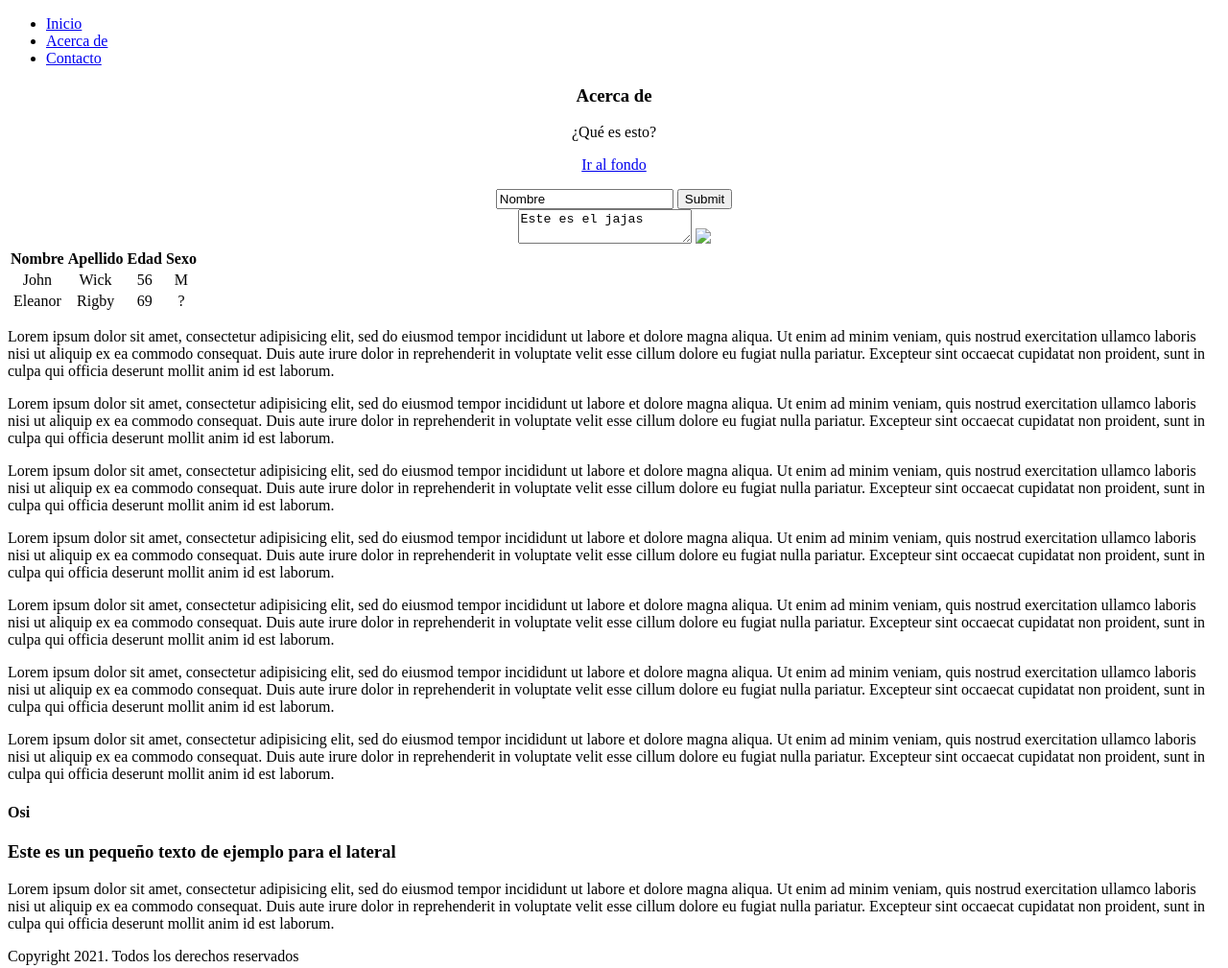
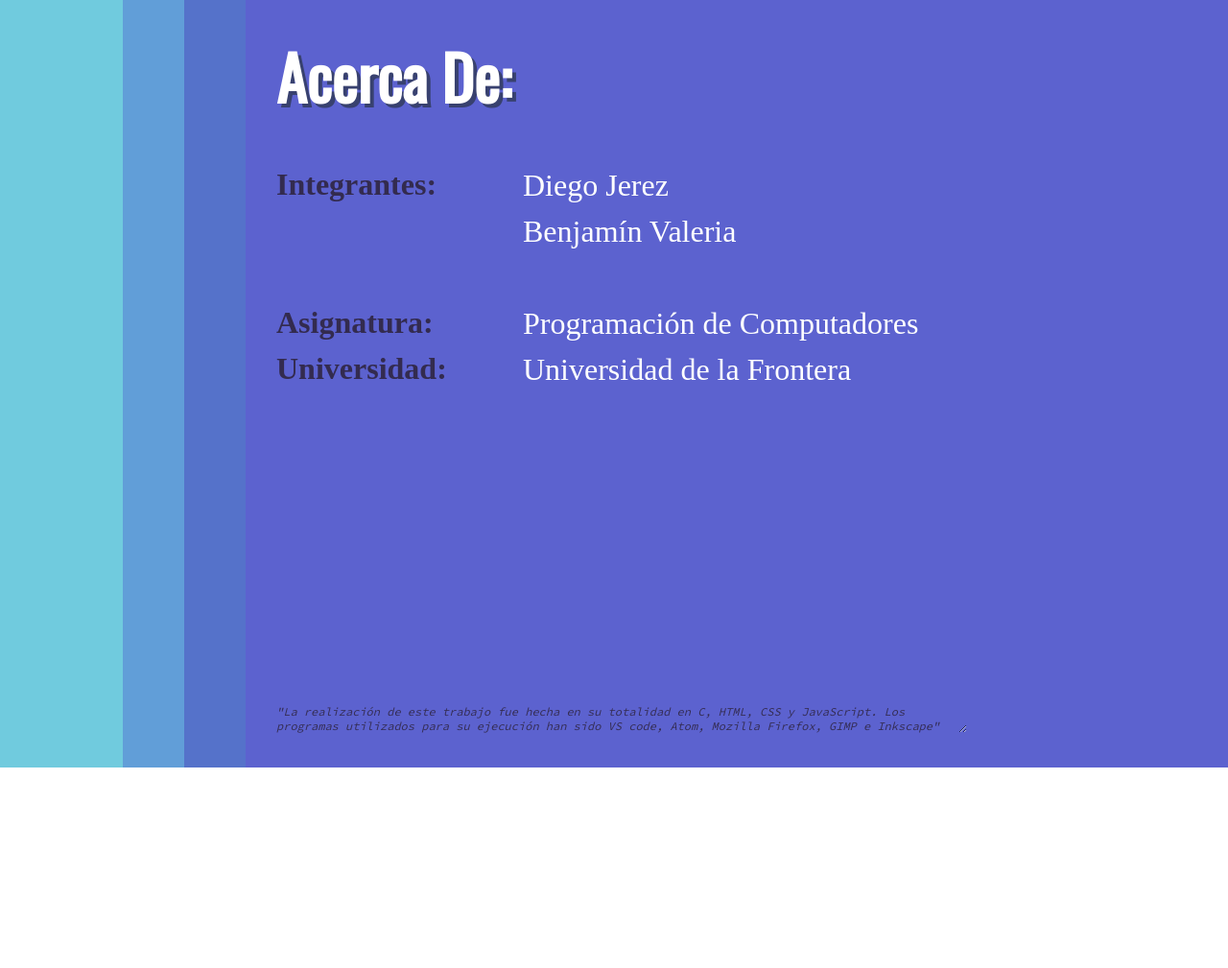
Before and after one commit to bvaleria02/tarea-3, a plain HTML site: page servicio-web/about/about.html in a window 1280 px wide. Shown: the whole page at 96% size. After the commit the page ends 800 px from the top, so only its background shows below. Drawn offline with nearby package versions, Linux system fonts and the light colour scheme; a web font is replaced by a local one.

Commit message:
Página de acerca de actualizada

```diff
--- a/servicio-web/about/about.html
+++ b/servicio-web/about/about.html
@@ -8,68 +8,71 @@
         <meta name="robots" content="noindex">
         <meta http-equiv="X-UA-Compatible" content="ie=edge">
         <link rel="icon" href="../media/icono.ico">
+
         <title>Acerca de</title>
+
+        <link rel="preconnect" href="https://fonts.googleapis.com">
+        <link rel="preconnect" href="https://fonts.gstatic.com" crossorigin>
+        <link href="https://fonts.googleapis.com/css2?family=Oswald&display=swap" rel="stylesheet">
+
+        <link rel="preconnect" href="https://fonts.googleapis.com">
+        <link rel="preconnect" href="https://fonts.gstatic.com" crossorigin>
+        <link href="https://fonts.googleapis.com/css2?family=Oswald&family=Source+Code+Pro&display=swap" rel="stylesheet">
+
+        <link rel="preconnect" href="https://fonts.googleapis.com">
+        <link rel="preconnect" href="https://fonts.gstatic.com" crossorigin>
+        <link href="https://fonts.googleapis.com/css2?family=PT+Serif+Caption&display=swap" rel="stylesheet">
+
+        <link rel="stylesheet" href="../stylesheet/about.css">
     </head>
     <body>
-        <header>
-            <nav>
-              <ul>
-                <li><a href="../index.html">Inicio</a></li>
-                <li><a href="about.html">Acerca de</a></li>
-                <li><a href="../contact/contact.html">Contacto</a></li>
-              </ul>
-            </nav>
-        </header>
-        <article>
-            <section>
-                <center>
-                <h1>Acerca de</h1>
-                <p>¿Qué es esto?<p>
-                <a href="#Fondo">Ir al fondo</a>
-                <form>
-                    <input type="text" name="name1" value="Nombre">
-                    <input type="submit" name="name2">
-                </form>
-                <textarea>Este es el jajas</textarea>
-                <img src="../media/monke.gif" width=200></img>
-              </center>
-                <table>
-                    <tr>
-                          <td><center><b>Nombre</center></b></td>
-                          <td><center><b>Apellido</center></b></td>
-                          <td><center><b>Edad</center></b></td>
-                          <td><center><b>Sexo</center></b></td>
-                    </tr>
-                    <tr>
-                          <td><center>John</center></td>
-                          <td><center>Wick</center></td>
-                          <td><center>56</center></td>
-                          <td><center>M</center></td>
-                    </tr>
-                    <tr>
-                          <td><center>Eleanor</center></td>
-                          <td><center>Rigby</center></td>
-                          <td><center>69</center></td>
-                          <td><center>?</center></td>
-                    </tr>
-                </table>
-                <p>Lorem ipsum dolor sit amet, consectetur adipisicing elit, sed do eiusmod tempor incididunt ut labore et dolore magna aliqua. Ut enim ad minim veniam, quis nostrud exercitation ullamco laboris nisi ut aliquip ex ea commodo consequat. Duis aute irure dolor in reprehenderit in voluptate velit esse cillum dolore eu fugiat nulla pariatur. Excepteur sint occaecat cupidatat non proident, sunt in culpa qui officia deserunt mollit anim id est laborum.</p>
-                <p>Lorem ipsum dolor sit amet, consectetur adipisicing elit, sed do eiusmod tempor incididunt ut labore et dolore magna aliqua. Ut enim ad minim veniam, quis nostrud exercitation ullamco laboris nisi ut aliquip ex ea commodo consequat. Duis aute irure dolor in reprehenderit in voluptate velit esse cillum dolore eu fugiat nulla pariatur. Excepteur sint occaecat cupidatat non proident, sunt in culpa qui officia deserunt mollit anim id est laborum.</p>
-                <p>Lorem ipsum dolor sit amet, consectetur adipisicing elit, sed do eiusmod tempor incididunt ut labore et dolore magna aliqua. Ut enim ad minim veniam, quis nostrud exercitation ullamco laboris nisi ut aliquip ex ea commodo consequat. Duis aute irure dolor in reprehenderit in voluptate velit esse cillum dolore eu fugiat nulla pariatur. Excepteur sint occaecat cupidatat non proident, sunt in culpa qui officia deserunt mollit anim id est laborum.</p>
-                <p>Lorem ipsum dolor sit amet, consectetur adipisicing elit, sed do eiusmod tempor incididunt ut labore et dolore magna aliqua. Ut enim ad minim veniam, quis nostrud exercitation ullamco laboris nisi ut aliquip ex ea commodo consequat. Duis aute irure dolor in reprehenderit in voluptate velit esse cillum dolore eu fugiat nulla pariatur. Excepteur sint occaecat cupidatat non proident, sunt in culpa qui officia deserunt mollit anim id est laborum.</p>
-                <p>Lorem ipsum dolor sit amet, consectetur adipisicing elit, sed do eiusmod tempor incididunt ut labore et dolore magna aliqua. Ut enim ad minim veniam, quis nostrud exercitation ullamco laboris nisi ut aliquip ex ea commodo consequat. Duis aute irure dolor in reprehenderit in voluptate velit esse cillum dolore eu fugiat nulla pariatur. Excepteur sint occaecat cupidatat non proident, sunt in culpa qui officia deserunt mollit anim id est laborum.</p>
-                <p>Lorem ipsum dolor sit amet, consectetur adipisicing elit, sed do eiusmod tempor incididunt ut labore et dolore magna aliqua. Ut enim ad minim veniam, quis nostrud exercitation ullamco laboris nisi ut aliquip ex ea commodo consequat. Duis aute irure dolor in reprehenderit in voluptate velit esse cillum dolore eu fugiat nulla pariatur. Excepteur sint occaecat cupidatat non proident, sunt in culpa qui officia deserunt mollit anim id est laborum.</p>
-                <p>Lorem ipsum dolor sit amet, consectetur adipisicing elit, sed do eiusmod tempor incididunt ut labore et dolore magna aliqua. Ut enim ad minim veniam, quis nostrud exercitation ullamco laboris nisi ut aliquip ex ea commodo consequat. Duis aute irure dolor in reprehenderit in voluptate velit esse cillum dolore eu fugiat nulla pariatur. Excepteur sint occaecat cupidatat non proident, sunt in culpa qui officia deserunt mollit anim id est laborum.</p>
-
-                <h4 id="Fondo">Osi</h4>
-            </section>
-        </article>
-        <aside>
-            <h3>Este es un pequeño texto de ejemplo para el lateral</h3>
-            <p>Lorem ipsum dolor sit amet, consectetur adipisicing elit, sed do eiusmod tempor incididunt ut labore et dolore magna aliqua. Ut enim ad minim veniam, quis nostrud exercitation ullamco laboris nisi ut aliquip ex ea commodo consequat. Duis aute irure dolor in reprehenderit in voluptate velit esse cillum dolore eu fugiat nulla pariatur. Excepteur sint occaecat cupidatat non proident, sunt in culpa qui officia deserunt mollit anim id est laborum.</p>
-        </aside>
-        <footer>
-            <p>Copyright 2021. Todos los derechos reservados</p>
-        </footer>
+      <div class="bg-frame">
+        <svg id="bg-1"> <rect><rect/></svg>
+        <svg id="bg-2"> <rect><rect/></svg>
+        <svg id="bg-3"> <rect><rect/></svg>
+        <svg id="bg-4"> <rect><rect/></svg>
+      </div>
+      <article>
+      <div class="about-frame">
+        <ul>
+          <li><h1 id="title-1" class="about">Acerca De:</h1></li>
+          <li><div class= "info">
+              <div id="table-1-1"><b></b></div>
+              <div><textarea disabled> </textarea></div>
+              <div id="table-2-1"><b id="label-1-1" class="about">Integrantes:</b></div>
+              <div><textarea disabled id="text-1-1" class="about">Diego Jerez</textarea></div>
+              <div id="table-3-1"><b></b></div>
+              <div><textarea disabled id="text-1-2" class="about">Benjamín Valeria</textarea></div>
+              <div id="table-4-1"><b></b></div>
+              <div><textarea disabled id="aaaaa"></textarea></div>
+              <div id="table-5-1"><b id="label-1-2" class="about">Asignatura:</b></div>
+              <div><textarea disabled id="text-1-3" class="about">Programación de Computadores</textarea></div>
+              <div id="table-6-1"><b id="label-1-3" class="about">Universidad:</b></div>
+              <div><textarea disabled id="text-1-4" class="about">Universidad de la Frontera</textarea></div>
+          </div></li>
+          <li class="bottom-text-1"><textarea class="about" id="about-bottom-text">"La realización de este trabajo fue hecha en su totalidad en C, HTML, CSS y JavaScript. Los programas utilizados para su ejecución han sido VS code, Atom, Mozilla Firefox, GIMP e Inkscape"</textarea></li>
+        </ul>
+      </div>
+      <div class="contact-frame">
+        <ul>
+          <li><h1 id="title-2" class="contact">Contacto:</h1></li>
+          <li><div class= "info">
+              <div id="table-1-2"><b></b></div>
+              <div><textarea disabled> </textarea></div>
+              <div id="table-2-2"><b id="label-2-1" class="contact">Diego Jerez:</b></div>
+              <div><textarea disabled id="text-2-1" class="contact">d.jerez04@ufromail.cl</textarea></div>
+              <div id="table-3-2"><b>Benjamín Valeria:</b></div>
+              <div><textarea disabled id="text-2-2" class="contact">b.valeria02@ufromail.cl</textarea></div>
+              <div id="table-4-2"><b></b></div>
+              <div><textarea disabled id="aaaaa"></textarea></div>
+              <div id="table-5-2"><b id="label-2-2" class="contact"></b></div>
+              <div><textarea disabled id="text-2-3" class="contact"></textarea></div>
+              <div id="table-6-2"><b id="label-2-3" class="contact">Repositorio:</b></div>
+              <div><textarea disabled id="text-2-4" class="contact">https://github.com/bvaleria02/tarea-3?</textarea></div>
+          </div></li>
+        </ul>
+      </div>
+    </article>
+      <script src="../javascript/about.js"></script>
     </body>
 </html>
--- /dev/null
+++ b/servicio-web/javascript/about.js
@@ -0,0 +1,106 @@
+var mode = 0;
+var counter = 0;
+
+resize_init(0);
+var writeAnimation = window.setInterval(animationCounter, 20);
+
+document.querySelector("#bg-2").addEventListener("click", () => {
+  document.querySelector("#bg-2").style.width="20%";
+});
+
+document.querySelector("#bg-3").addEventListener("click", () => {
+  document.querySelector("#bg-3").style.width="20%";
+});
+
+document.querySelector("#bg-1").addEventListener("click", () => {
+  if (mode == 1) mode = mode ^ 0x1;
+  counter = 0;
+  resize_init(mode);
+});
+
+document.querySelector("#bg-4").addEventListener("click", () => {
+  if (mode == 0) mode = mode ^ 0x1;
+  counter = 0;
+  resize_init(mode);
+});
+
+document.querySelector("article").addEventListener("click", () => {
+  mode = mode ^ 0x1;
+  counter = 0;
+  resize_init(mode);
+});
+
+function resize_init (input) {
+  switch(input){
+    case 0  : document.querySelector("#bg-1").style.width="10%";
+              document.querySelector("#bg-2").style.width="5%";
+              document.querySelector("#bg-3").style.width="5%";
+              document.querySelector("#bg-4").style.width="80%";
+              break;
+    case 1  : document.querySelector("#bg-1").style.width="80%";
+              document.querySelector("#bg-2").style.width="5%";
+              document.querySelector("#bg-3").style.width="5%";
+              document.querySelector("#bg-4").style.width="10%";
+              break;
+  };
+  textAnimation(input);
+  return;
+}
+
+function textAnimation (input){
+  switch(input){
+    case 0  : document.querySelector(".contact-frame").classList.remove("contact-frame-active");
+              document.querySelector(".about-frame").classList.add("about-frame-active");
+              break;
+    case 1  : document.querySelector(".contact-frame").classList.add("contact-frame-active");
+              document.querySelector(".about-frame").classList.remove("about-frame-active");
+              break;
+  };
+  return 0;
+}
+
+function animationCounter () {
+  counter++;
+  if (counter > 20) reloadAnimation(mode);
+  console.log(counter);
+  return counter;
+}
+
+function reloadAnimation (input){
+  switch(input){
+    case 0  : if (counter == 120) ;
+
+              if (counter == 16) document.querySelector("#table-6-2").style.height = "40rem";
+              if (counter == 24) document.querySelector("#table-5-2").style.height = "40rem";
+              if (counter == 32) document.querySelector("#table-4-2").style.height = "40rem";
+              if (counter == 40) document.querySelector("#table-3-2").style.height = "40rem";
+              if (counter == 48) document.querySelector("#table-2-2").style.height = "40rem";
+              if (counter == 56) document.querySelector("#table-1-2").style.height = "40rem";
+
+              if (counter == 128) document.querySelector("#table-1-1").style.height = "3rem";
+              if (counter == 136) document.querySelector("#table-2-1").style.height = "3rem";
+              if (counter == 144) document.querySelector("#table-3-1").style.height = "3rem";
+              if (counter == 152) document.querySelector("#table-4-1").style.height = "3rem";
+              if (counter == 160) document.querySelector("#table-5-1").style.height = "3rem";
+              if (counter == 168) document.querySelector("#table-6-1").style.height = "3rem";
+              if (counter == 176) document.querySelector("#about-bottom-text").style.opacity = "100%";
+              break;
+    case 1  :
+              if (counter == 16) document.querySelector("#table-6-1").style.height = "40rem";
+              if (counter == 24) document.querySelector("#table-5-1").style.height = "40rem";
+              if (counter == 32) document.querySelector("#table-4-1").style.height = "40rem";
+              if (counter == 40) document.querySelector("#table-3-1").style.height = "40rem";
+              if (counter == 48) document.querySelector("#table-2-1").style.height = "40rem";
+              if (counter == 56) document.querySelector("#table-1-1").style.height = "40rem";
+              if (counter == 64) document.querySelector("#about-bottom-text").style.opacity = "0%";
+
+              if (counter == 128) document.querySelector("#table-1-2").style.height = "3rem";
+              if (counter == 136) document.querySelector("#table-2-2").style.height = "3rem";
+              if (counter == 144) document.querySelector("#table-3-2").style.height = "3rem";
+              if (counter == 152) document.querySelector("#table-4-2").style.height = "3rem";
+              if (counter == 160) document.querySelector("#table-5-2").style.height = "3rem";
+              if (counter == 168) document.querySelector("#table-6-2").style.height = "3rem";
+              break;
+  };
+  return;
+}
--- /dev/null
+++ b/servicio-web/stylesheet/about.css
@@ -0,0 +1,141 @@
+/* Variables de entorno*/
+
+:root{
+    --color-1: #5c62cf;
+    --color-2: #5572ca;
+    --color-3: #619ed8;
+    --color-4: #70cbde;
+    --color-5: #4f5d9e;
+    --color-6: #38416f;
+    --color-7: #332b4f;
+    --color-8: #35355a;
+
+    --font-1 : 'Oswald', sans-serif;
+    --font-2: 'Source Code Pro', monospace;
+    --font-3: 'PT Serif Caption', serif;
+}
+
+/* Clases generales*/
+
+* {
+  padding : 0px;
+  margin  : 0px;
+  box-sizing: border-box;
+}
+
+#aaaaa{
+  color: #00000000;
+}
+
+.bg-frame{
+  position: fixed;
+  width: 100%;
+  height: 100%;
+  display: flex;
+  flex-direction: row;
+  z-index: 0;
+}
+
+#bg-1{position: relative; background-color: var(--color-4); width: 25%; transition: width 2.5s ease;}
+#bg-2{position: relative; background-color: var(--color-3); width: 25%; transition: width 2.5s ease-in-out;}
+#bg-3{position: relative; background-color: var(--color-2); width: 25%; transition: width 2.5s ease-in-out;}
+#bg-4{position: relative; background-color: var(--color-1); width: 25%; transition: width 2.5s ease;}
+
+#bg-3:active, #bg-2:active, #bg-4:active{
+  background-color: var(--color-5);
+  width: 2%;
+}
+
+.about-frame{
+  position: fixed;
+  width: 100%; height: 100%;
+  transition: transform 2.8s ease;
+  transform: translate(75%);
+}
+
+.about-frame-active{
+  transform: translate(0%);
+}
+
+ul{
+  position: fixed;
+  top: 2rem; left: 18rem;
+  z-index: 1;
+  list-style: none;
+  width: 100%;
+  height: 40rem;
+}
+
+ul li h1{
+  position: relative;
+  color: white;
+  font-family: var(--font-1);
+  font-size: 64px;
+  text-shadow: 4px 4px var(--color-6);
+  width: 17rem;
+}
+
+.info{
+  position: relative;
+  width: 100%;
+  display: grid;
+  grid-template-columns: 16rem 80rem;
+}
+
+
+.info div b{
+  background-color: #00000000;
+  border-color: #00000000;
+  color: var(--color-7);
+  font-size: 32px;
+  font-family: var(--font-3);
+  height: 36px;
+}
+
+.info div textarea{
+  background-color: #00000000;
+  border-color: #00000000;
+  color: white;
+  font-size: 32px;
+  font-family: var(--font-3);
+  min-height: 44px; max-height: 44px;
+  min-width: 70rem; max-width: 70rem;
+}
+
+.bottom-text-1{
+  position: fixed;
+  bottom: 2rem;
+}
+
+#about-bottom-text{
+  background-color: #00000000;
+  width: 45rem;
+  font-style: italic;
+  font-family: var(--font-2);
+  font-size: 12px;
+  color: var(--color-7);
+  border-width: 0px;
+  opacity: 0%;
+  transition: opacity 2s ease;
+}
+
+.contact-frame{
+  position: fixed;
+  width: 100%; height: 100%;
+  transition: transform 2.8s ease;
+  transform: translate(-200%);
+}
+
+.contact-frame-active{
+  transform: translate(-20%);
+}
+
+#table-1-1, #table-2-1, #table-3-1 #table-4-1, #table-5-1, #table-6-1{
+  height: 40rem;
+  transition: height 1s ease;
+}
+
+#table-1-2, #table-2-2, #table-3-2 #table-4-2, #table-5-2, #table-6-2{
+  height: 40rem;
+  transition: height 1s ease;
+}
```
Also changed, not shown: servicio-web/contact/contact.html (+3 -14 lines), servicio-web/install.html (+13 -13 lines), servicio-web/stylesheet/install.css (+29 -3 lines), servicio-web/media/boric.png (deleted), servicio-web/media/install-article-1.png (added), servicio-web/media/install-article-2.png (added), servicio-web/media/install-article-3.png (added), servicio-web/media/install-article-4.png (added), servicio-web/media/install-article-5.png (added), servicio-web/media/install-article-6.png (added), servicio-web/media/marciano.gif (deleted), servicio-web/media/piñera.gif (deleted), servicio-web/media/rusia.png (deleted), servicio-web/stylesheet/contact.css (added), 4 other files.
